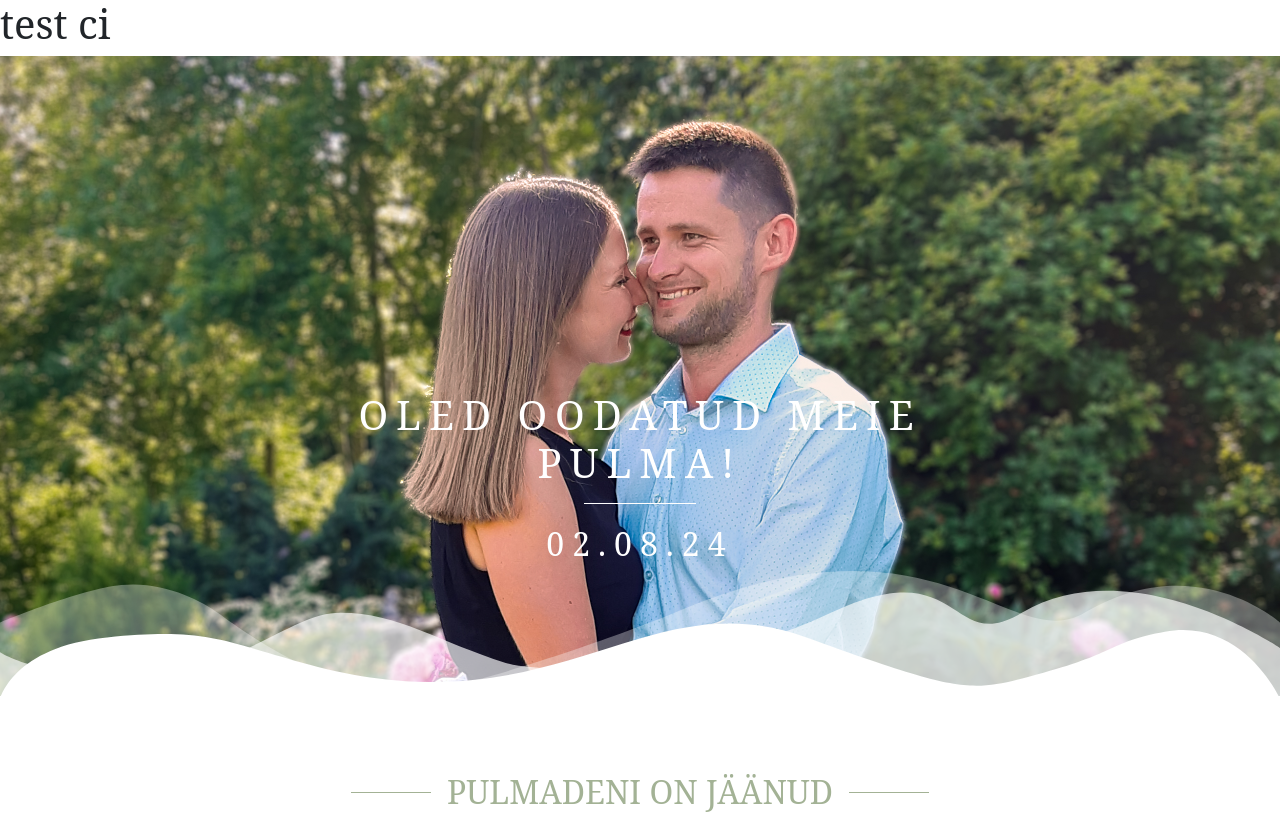
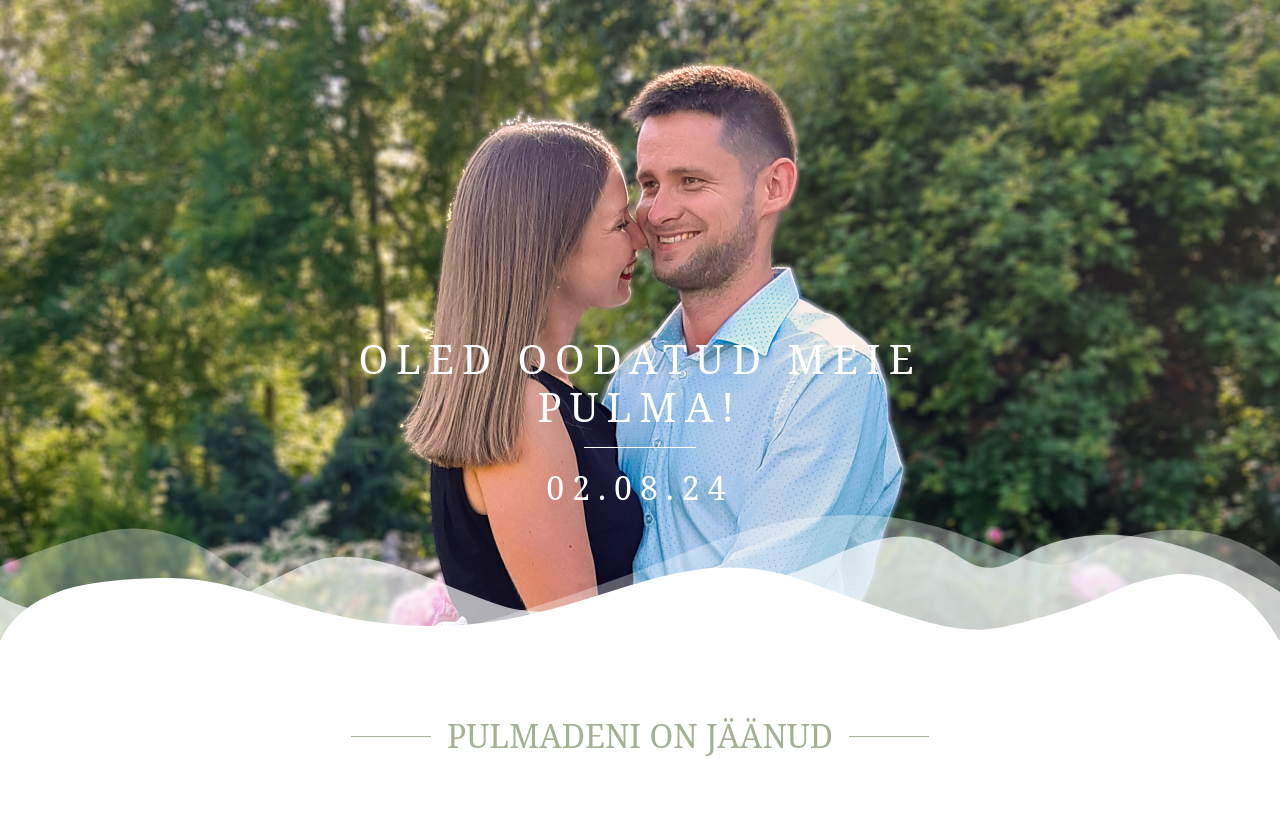
Before and after one commit to KarlTaal/digipulm, an Angular app: page / in a window 1280 px wide. Shown: the top 814 px of the page. Built offline with nearby package versions, Linux system fonts and the light colour scheme.

Commit message:
revert test ci header

```diff
--- a/src/app/app.component.html
+++ b/src/app/app.component.html
@@ -1,4 +1,3 @@
-<h1>test ci</h1>
 <wedding-header></wedding-header>
 <div class="wedding-page__container">
   <div class="wedding-page__inner-container">
```
